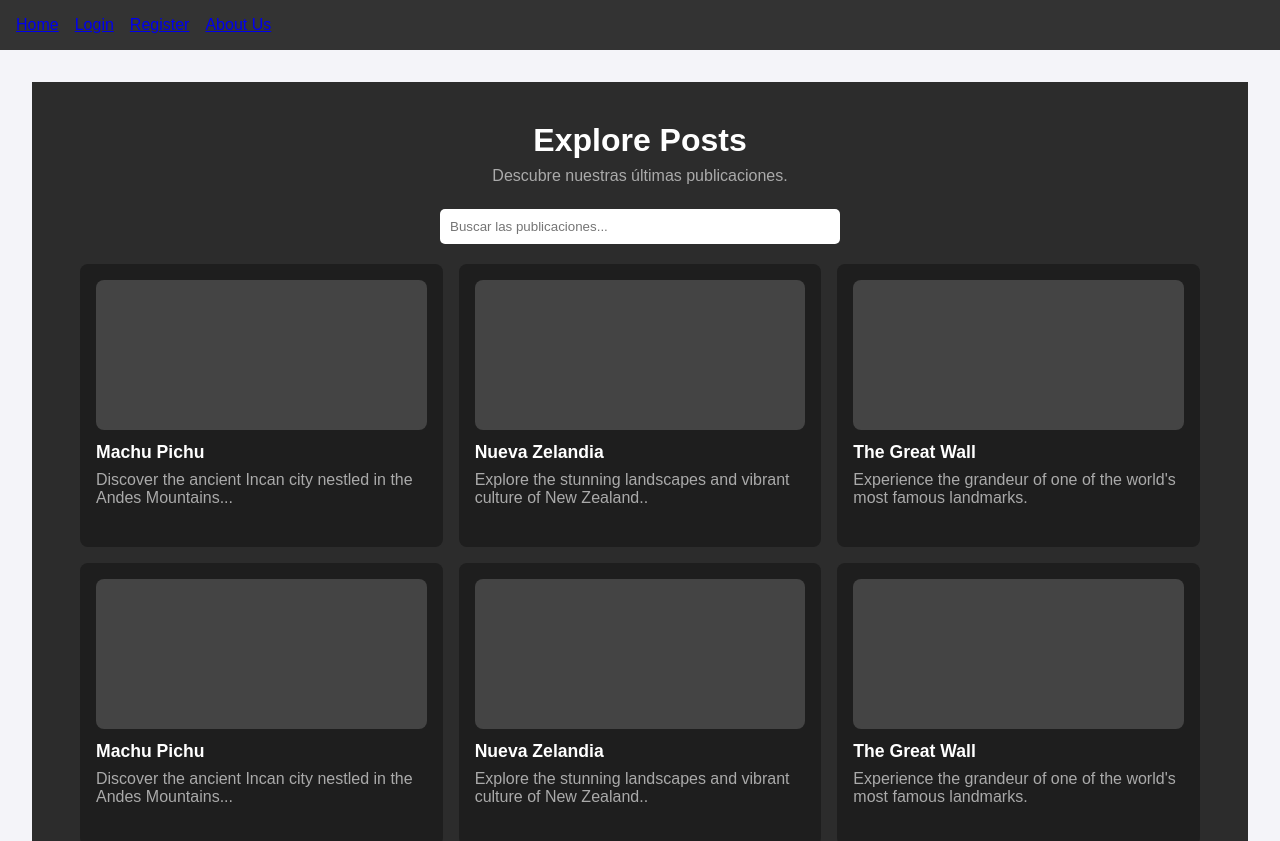
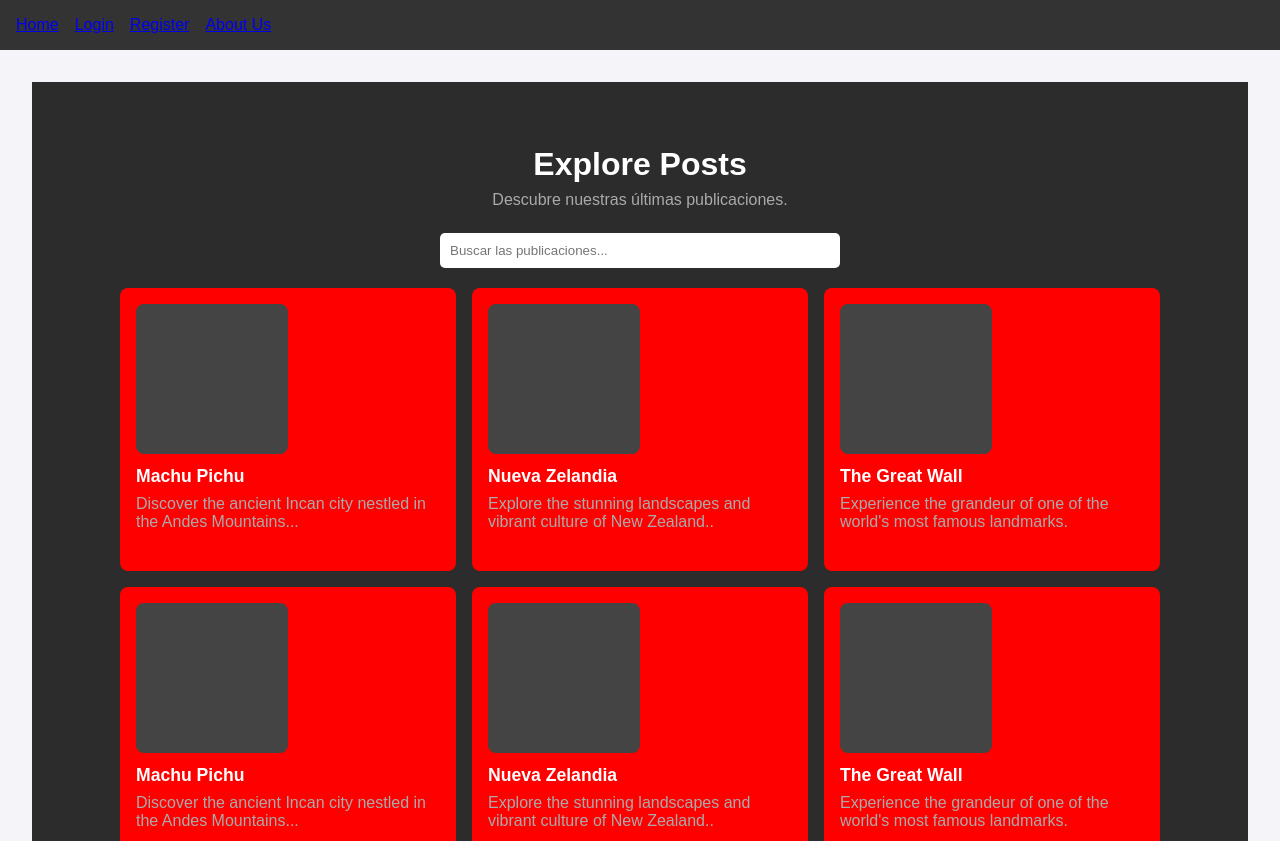
Before and after one commit to merkandez/luxmundi, a React (Vite) app in the folder client/: page / in a window 1280 px wide. Shown: the top 841 px of the page. Built offline with nearby package versions, Linux system fonts and the light colour scheme; data requests are answered from the project's data file.

Commit message:
feat:fix Card,ContentSection, ImagenContent, ExploreSection files

```diff
--- a/client/src/components/Card.jsx
+++ b/client/src/components/Card.jsx
@@ -30,7 +30,7 @@ const Card = ({ id, title, content }) => {
   export default Card;
 
   const CardWrapper = styled.div`
-    background-color: #1e1e1e;
+    background-color: red;
     border-radius: 8px;
     padding: 16px;
     text-align: left;
@@ -41,7 +41,7 @@ const Card = ({ id, title, content }) => {
 
   const CardImage = styled.div`
     background-color: #444444;
-    width: 100%;
+    width: 50%;
     height: 150px;
     border-radius: 8px;
     margin-bottom: 12px;
--- a/client/src/components/CardContainer.jsx
+++ b/client/src/components/CardContainer.jsx
@@ -40,7 +40,7 @@ const CardWrapper = styled.div`
 const CardImage = styled.div`
   background-color: #444444;
   width: 100%;
-  height: 150px;
+  height: 130px;
   border-radius: 8px;
   margin-bottom: 12px;
 `;
--- a/client/src/components/ExploreSection.jsx
+++ b/client/src/components/ExploreSection.jsx
@@ -71,28 +71,34 @@ const ExploreSection = () => {
 // Estilos para la sección
 const SectionWrapper = styled.section`
   background-color: #2c2c2c;
+  display: flex;
+  flex-direction: column;
+  justify-content: flex-start;
   color: #ffffff;
-  padding: 40px 24px;
+  padding: 64px 64px 146px;
   text-align: center;
 
   h2 {
     font-size: 2rem;
     font-weight: 600;
     margin-bottom: 8px;
+
   }
 
   p {
     font-size: 1rem;
     color: #aaaaaa;
     margin-bottom: 24px;
+
   }
 
-  /* Estilos para el campo de búsqueda */
+  //Estilos para el campo de búsqueda
+
   input {
     padding: 10px;
     width: 80%;
     max-width: 400px;
-    margin-bottom: 20px;
+    margin: 0 auto 20px auto; /* Centra el campo búsqueda */
     border: none;
     border-radius: 5px;
   }
--- a/client/src/components/HeroSection.jsx
+++ b/client/src/components/HeroSection.jsx
@@ -26,37 +26,41 @@ function HeroSection({ }) {
     align-items: center;
     text-align: center;
     line-height: 1.2;
-    justify-content: flex-start;
+    justify-content: center; /* Centra verticalmente */
     font-size: 30px;
-    padding: 160px 64px 71px;
+    padding: 120px 64px 71px; /* Ajuste del padding-top para subir el contenido */
     @media (max-width: 991px) {
-      padding: 100px 20px 0;
+      padding: 80px 20px 0; /* Ajuste en pantallas más pequeñas */
     }
   `;
 
   const ContentContainer = styled.div`
     display: flex;
-    width: 348px;
-    max-width: 100%;
     flex-direction: column;
-    justify-content: flex-start;
-    padding: 60px;
+    align-items: center;
+    text-align: center;
   `;
 
   const MainTitle = styled.h1`
-    color: white;
-    letter-spacing: -2.16px;
-    font: var(--sds-typography-title-hero-font-weight) var(--sds-typography-title-hero-size) var(--sds-typography-title-hero-font-family);
-    @media (max-width: 991px) {
-    font-size: 40px;
-    }
+    font-size: 2.5rem;
+    font-weight: 700;
+    color: #ffffff;
+    margin: 0;
+
+  @media (max-width: 768px) {
+    font-size: 2rem;
+  }
   `;
 
   const SubTitle = styled.h2`
-    color: white;
+   font-size: 1.2rem;
+   font-weight: 400;
+   color: #cccccc;
+   margin-top: 8px;
 
-    margin-top: 8px;
-    font: var(--sds-typography-subtitle-font-weight) var(--sds-typography-subtitle-size-base) var(--sds-typography-subtitle-font-family);
+  @media (max-width: 768px) {
+    font-size: 1rem;
+  }
   `;
 
   export default HeroSection;
--- a/client/src/components/ImagenContent.jsx
+++ b/client/src/components/ImagenContent.jsx
@@ -21,16 +21,15 @@ const ImageContentPanel = () => {
 };
 
 const StyledPanel = styled.section`
-  background-color: #1e1e1e;
+  background-color: rgba(30, 30, 30, 1);
   display: flex;
   align-items: center;
-  gap: 40px 48px;
-  line-height: 22px;
-  justify-content: flex-start;
-  flex-wrap: wrap;
+  gap: 40px;
+  justify-content: space-between;
   padding: 114px 64px;
 
   @media (max-width: 991px) {
+    flex-direction: column;
     padding: 100px 20px;
   }
 `;
@@ -38,18 +37,14 @@ const StyledPanel = styled.section`
 const StyledImage = styled.img`
   aspect-ratio: 1.54;
   object-fit: contain;
-  object-position: center;
-  width: 100%;
-  align-self: stretch;
+  width: 50%; /* La imagen ocupa el 50% del ancho */
   min-width: 240px;
-  min-height: 350px;
-  flex: 1;
-  flex-basis: 0%;
-  margin: auto 0;
+  max-width: 500px;
+  flex-shrink: 0;
+  margin: auto;
 
   @media (max-width: 991px) {
-    max-width: 100%;
+    width: 100%; /* En pantallas más pequeñas, la imagen ocupa el 100% */
   }
 `;
-
 export default ImageContentPanel;
```
